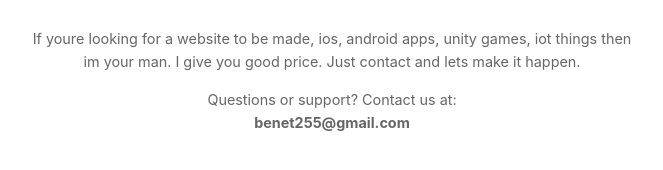
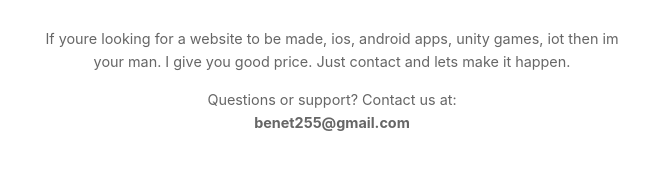
Before and after one commit to ben255/ben255.github.io, a plain HTML site: page index.html in a window 1280 px wide. Shown: the part 1259-1429 px from the top of the page, 308-971 px from the left. Drawn offline with Linux system fonts and the light colour scheme.

Commit message:
Remove 'things' from contact paragraph

```diff
--- a/index.html
+++ b/index.html
@@ -97,7 +97,7 @@
         </div>
 
         <div class="contact">
-            <p>If youre looking for a website to be made, ios, android apps, unity games, iot things then im your man. I give you good price. Just contact and lets make it happen.</p>
+            <p>If youre looking for a website to be made, ios, android apps, unity games, iot then im your man. I give you good price. Just contact and lets make it happen.</p>
             <p>Questions or support? Contact us at: <br><strong>benet255@gmail.com</strong></p>
         </div>
     </div>
```
